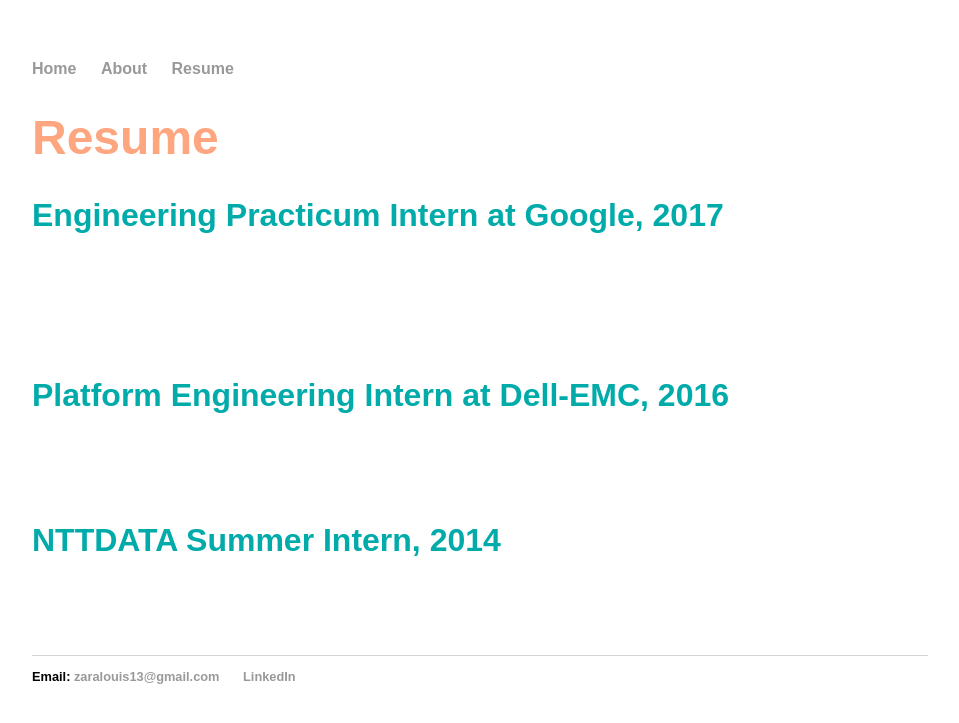
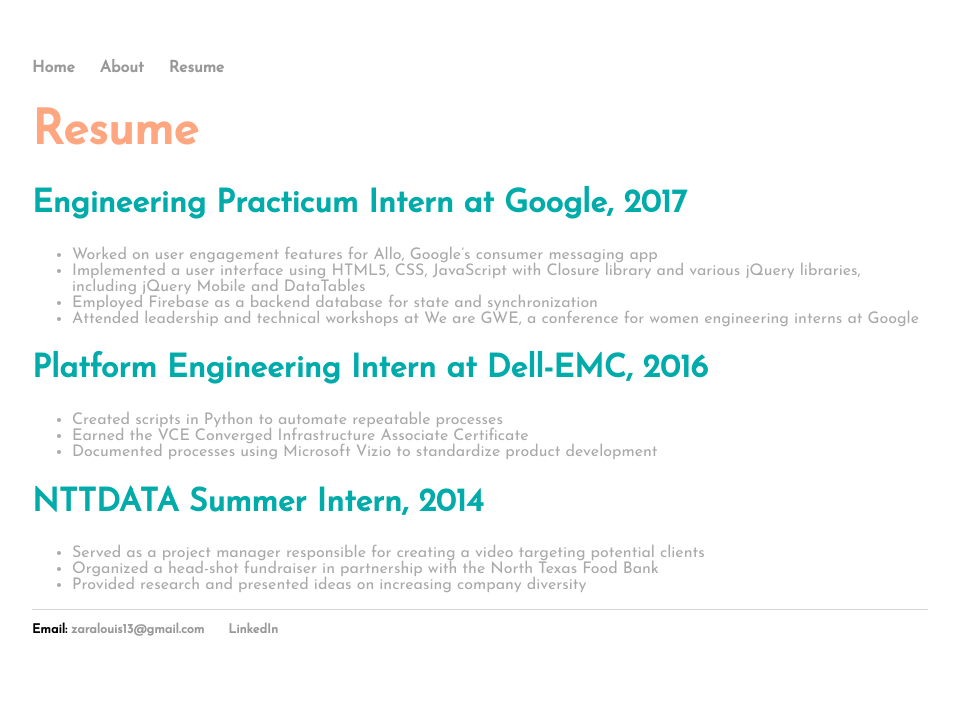
Before and after one commit to zaralouis/zaralouis.github.io, a Jekyll site: the page built from resume/index.html, in a window 1280 px wide. Shown: the top 723 px of the page, without its empty margins (160-1119 px from the left). Built offline with Jekyll 4.4.1, drawn with Linux system fonts in a browser that asks for light colours.

Commit message:
Update index.html

```diff
--- a/resume/index.html
+++ b/resume/index.html
@@ -4,7 +4,9 @@
 ---
 <!DOCTYPE html>
 <html>
-	<head> <link href='https://fonts.googleapis.com/css?family=Abril+Fatface' rel='stylesheet' type='text/css'></head>
+	<head> <link href='https://fonts.googleapis.com/css?family=Abril+Fatface' rel='stylesheet' type='text/css'>
+		<link href="https://fonts.googleapis.com/css?family=Josefin+Sans" rel="stylesheet">
+	</head>
 		<title>Resume</font></title><!DOCTYPE html>
 <html>
 	<head>
@@ -15,7 +17,7 @@
 		<div class="container">
 		<div class="blurb"><font color="#01ABAA">
 			<h2> Engineering Practicum Intern at Google, 2017</h2></font>
-			<ul style="list-style-type:disc" color = "#FFFFFF"><font face="Minion Web" color="#FFFFFF">
+			<ul style="list-style-type:disc" color = "#A9A9A9"><font face="Minion Web" color="#A9A9A9">
   				<li>Worked on user engagement features for Allo, Google’s consumer messaging app</li>
   				<li>Implemented a user interface using HTML5, CSS, JavaScript with Closure library and
 various jQuery libraries, including jQuery Mobile and DataTables</li>
@@ -25,13 +27,13 @@
 			</ul></font>
     		<div class="blurb"><font color="#01ABAA">
 			<h2> Platform Engineering Intern at Dell-EMC, 2016</h2></font>
-			<ul style="list-style-type:disc" color = "#FFFFFF"><font face="Minion Web" color="#FFFFFF">
+			<ul style="list-style-type:disc" color = "#A9A9A9"><font face="Minion Web" color="#A9A9A9">
   				<li>Created scripts in Python to automate repeatable processes</li>
   				<li>Earned the VCE Converged Infrastructure Associate Certificate</li>
   				<li>Documented processes using Microsoft Vizio to standardize product development</li>
 			</ul></font>
 			<font color="#01ABAA"><h2>NTTDATA Summer Intern, 2014 </h2></font>
-			<font color="FFFFFF"><ul style="list-style-type:disc" color="#FFFFFF">
+			<font color="#A9A9A9"><ul style="list-style-type:disc" color="#A9A9A9">
   				<li>Served as a project manager responsible for creating a video targeting potential clients</li>
   				<li>Organized a head-shot fundraiser in partnership with the North Texas Food Bank</li>
   				<li>Provided research and presented ideas on increasing company diversity</li>
```
